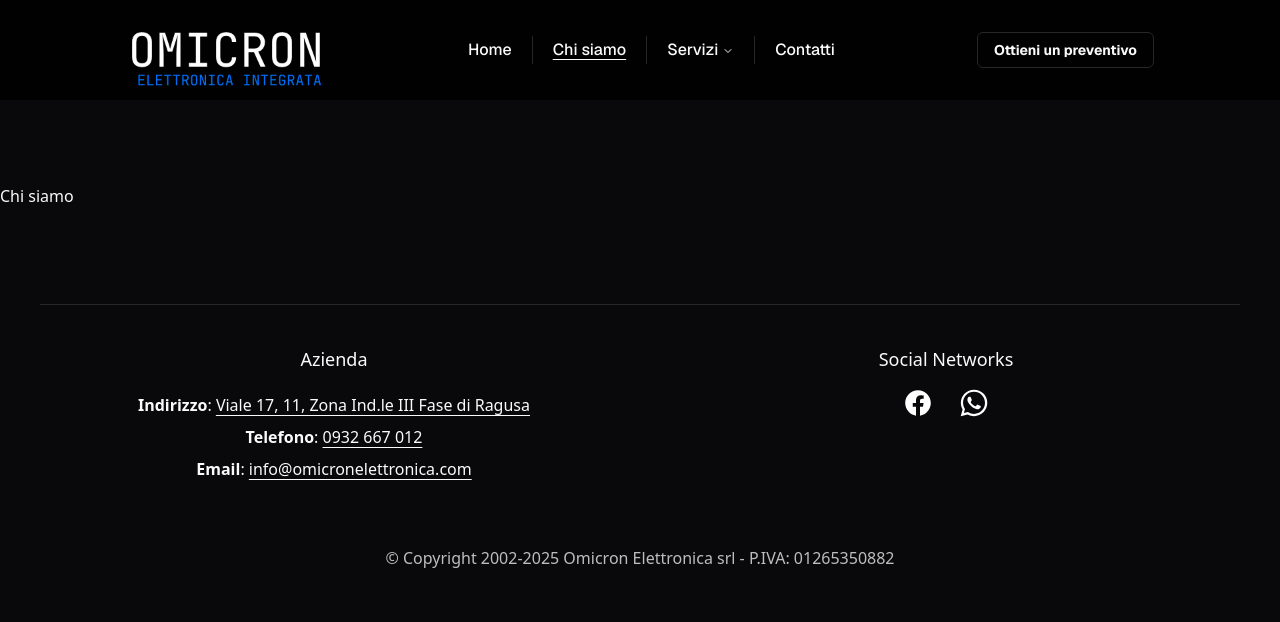
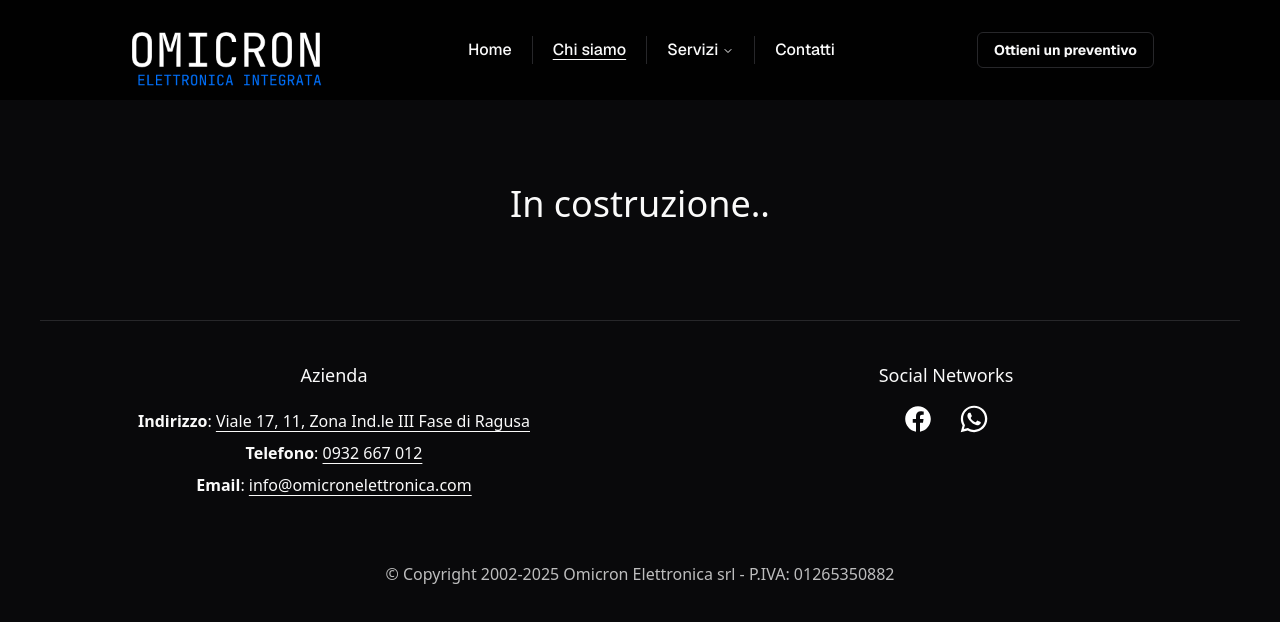
Before and after one commit to district2/omicron-web, a Next.js app: page /chi-siamo in a window 1280 px wide. Shown: the top 622 px of the page. Built offline with nearby package versions, Linux system fonts and the light colour scheme.

Commit message:
fix: change route working state

```diff
--- a/app/chi-siamo/page.tsx
+++ b/app/chi-siamo/page.tsx
@@ -1,7 +1,7 @@
 export default function ChiSiamo() {
 	return (
-		<div className="pt-10">
-			<h1>Chi siamo</h1>
+		<div className="pt-10 text-center">
+			<h1 className="text-4xl">In costruzione..</h1>
 		</div>
 	);
 }
```
